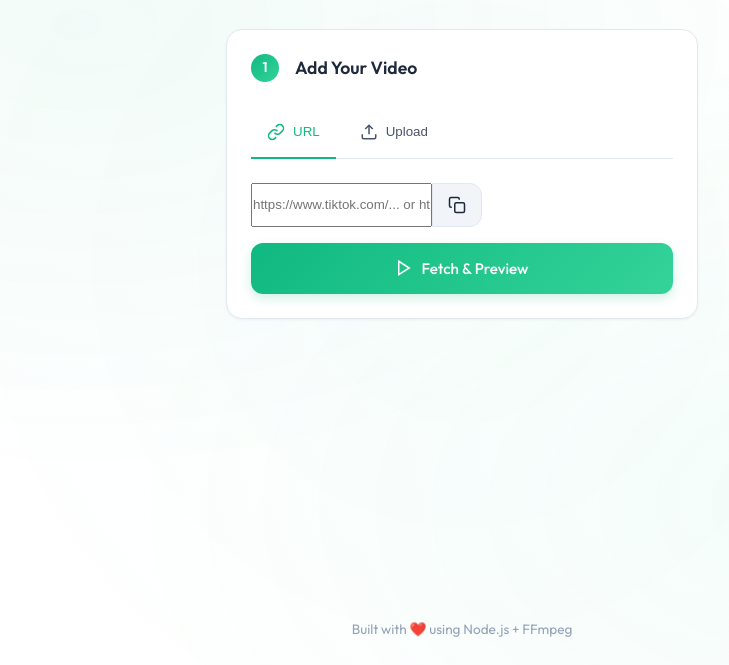
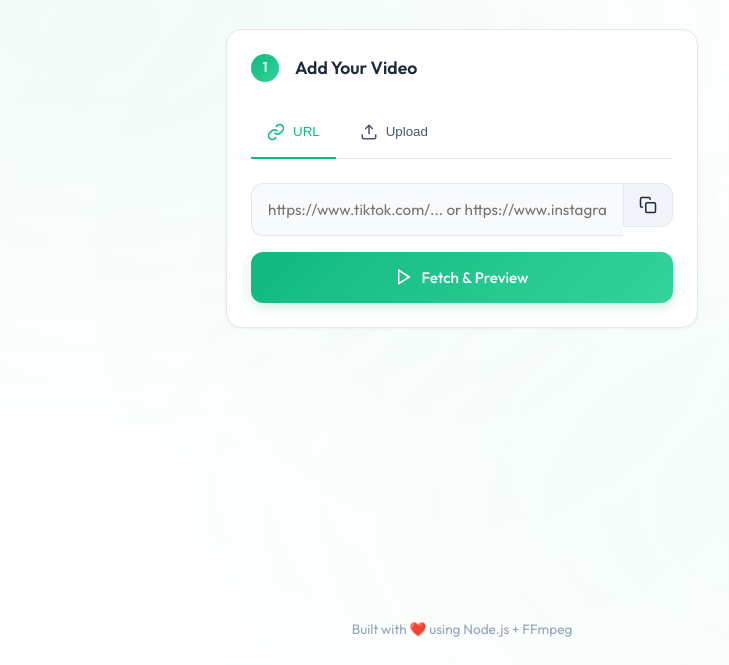
Before and after one commit to Oladimeji402/video_downloader, a plain HTML site: page frontend/index.html in a window 1280 px wide. Shown: the part 135-800 px from the top of the page, without its empty margins (178-907 px from the left). Drawn offline with Linux system fonts and the light colour scheme; no server answers.

```diff
--- a/frontend/style.css
+++ b/frontend/style.css
@@ -186,10 +186,13 @@
   display: flex;
   gap: 0;
   margin-bottom: var(--space-md);
+  width: 100%;
 }
 
-input[type="text"] {
+input[type="text"],
+input[type="url"] {
   flex: 1;
+  width: 100%;
   padding: var(--space-md);
   background: var(--bg-secondary);
   border: 1px solid var(--border-color);
```
Also changed, not shown: frontend/icon-192.png (added), frontend/icon-512.jpeg (added), frontend/manifest.json.
